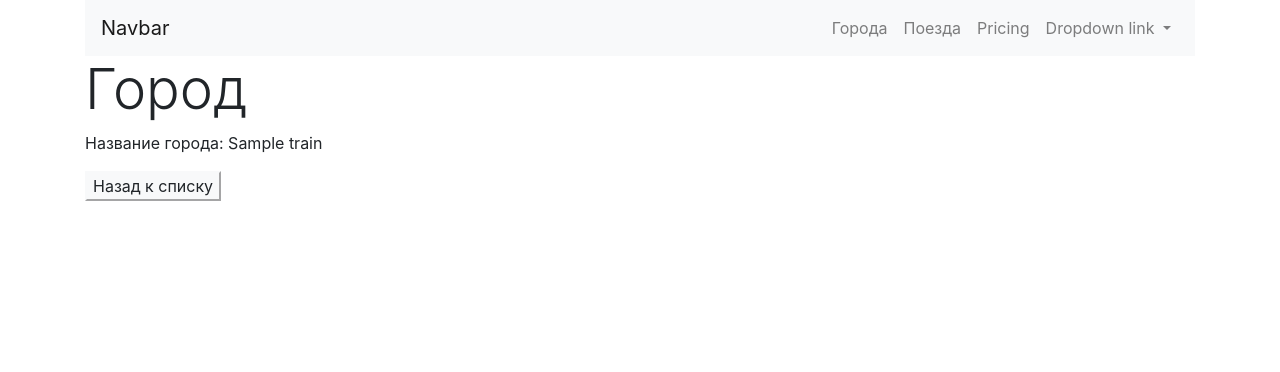
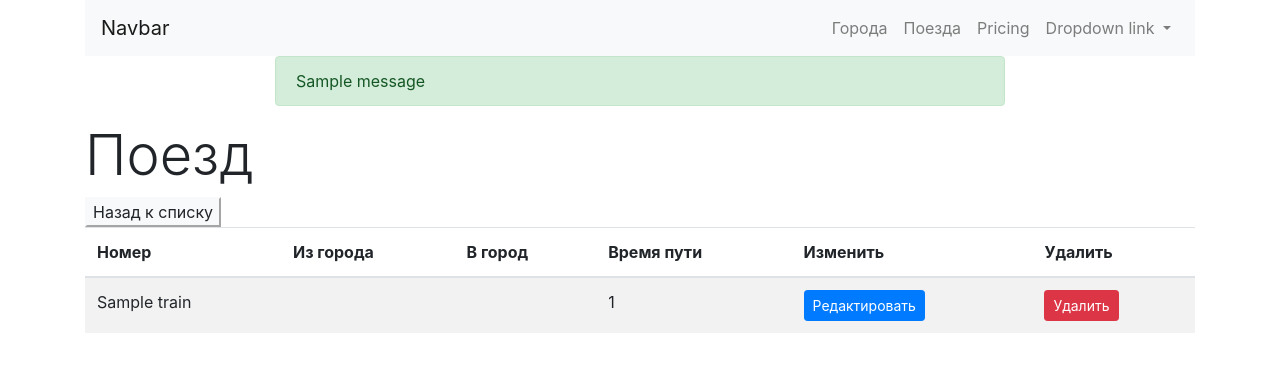
Before and after one commit to shydla/trewel, a Django app: page /trains/detail/1/ in a window 1280 px wide. Shown: the top 372 px of the page. Run offline with Django 3.2, Linux system fonts and the light colour scheme; data comes from the database, SQL or seed files in the repository; both versions use the stored data as it was after the commit; tables that the repository leaves empty hold one stand-in row (values such as "Sample post"); one stand-in notice (Sample message) is shown; some libraries are stand-ins or nearby versions.

Commit message:
add alerts

```diff
--- a/cities/templates/cities/update.html
+++ b/cities/templates/cities/update.html
@@ -4,7 +4,7 @@
 {% endblock %}
 
 {% block content %}
-    <h1 class="display-4">Редактирование новый город</h1>
+    <h1 class="display-4">Редактирование поезда</h1>
     <div class="row mx-auto">
         <div class="col-md-4">
             <form action="" method="post">{% csrf_token %}
--- a/templates/base.html
+++ b/templates/base.html
@@ -63,6 +63,29 @@
 
 
 <div class="container">
+<div class="row">
+    <div class="col-md-8 mx-auto">
+        {% if messages %}
+            {% for message in messages %}
+                {% if message.level == DEFAULT_MESSAGE_LEVELS.ERROR %}
+                    <div class="alert alert-danger messages">
+                    <span{% if message.tags %} class="{{ message.tags }}"{% endif %}>
+                        Внимание! {{ message }}<br>
+                    </span>
+                    </div>
+                {% else %}
+                    <div class="alert alert-success messages">
+                    <span{% if message.tags %}  class="{{ message.tags }}"{% endif %}>
+                        {{ message }}<br>
+                    </span>
+                    </div>
+                {% endif %}
+            {% endfor %}
+        {% endif %}
+    </div>
+</div>
+</div>
+<div class="container">
 {% block content %}
 
 {% endblock %}
--- a/trains/templates/trains/detail.html
+++ b/trains/templates/trains/detail.html
@@ -4,15 +4,54 @@
 {% endblock %}
 
 {% block content %}
-    <h1 class="display-4">Город</h1>
-    <div class="row">
-        <div class="col-md-6">
-                <p>Название города: {{ object.name }}</p>
-        </div>
-    </div>
+    <h1 class="display-4">Поезд</h1>
+    <table class="table table-striped">
+        <thead>
+        <tr>
+            <th>Номер</th>
+            <th>Из города</th>
+            <th>В город</th>
+            <th>Время пути</th>
+            <th>Изменить</th>
+            <th>Удалить</th>
+        </tr>
+        </thead>
+        <tbody>
+
+        <tr>
+            <td>
+                {{object.name}}
+            </td>
+            <td>
+                {{object.from_city}}
+            </td>
+            <td>
+                {{object.to_city}}
+            </td>
+            <td>
+                {{object.travel_time}}
+            </td>
+            <td>
+                <a href='{% url "train:update" pk=object.pk %}'>
+                    <button type="button" class="btn btn-primary btn-sm">
+                        Редактировать
+                    </button>
+                </a>
+            </td>
+            <td>
+                <a href='{% url "train:delete" pk=object.pk %}'>
+                    <button type="button" class="btn btn-danger btn-sm">
+                        Удалить
+                    </button>
+                </a>
+            </td>
+        </tr>
+
+
+        </tbody>
         <div class="row">
         <div class="col-md-6">
-                <a href="{% url 'city:home' %}">
+                <a href="{% url 'train:home' %}">
                     <button type="button" class="'btn btn-light">Назад к списку</button>
                 </a>
         </div>
--- a/trains/views.py
+++ b/trains/views.py
@@ -29,7 +29,7 @@
     form_class = TrainForm
     template_name = 'trains/create.html'
     success_url = reverse_lazy('train:home')
-    success_messages = 'Поезд создан'
+    success_message = 'Поезд создан'
 
 
 class TrainDeleteView(DeleteView):
@@ -38,7 +38,7 @@
     success_url = reverse_lazy('train:home')
 
     def get(self, request, *args, **kwargs):
-        messages.success(request, 'Поезд успешно удален')
+        messages.error(request, 'Поезд успешно удален')
         return self.post(request, *args, **kwargs)
 
 
@@ -47,4 +47,4 @@
     form_class = TrainForm
     template_name = 'trains/update.html'
     success_url = reverse_lazy('train:home')
-    success_messages = 'Поезд создан'
+    success_message = 'Поезд создан'
```
Also changed, not shown: cities/views.py (+7 -2 lines), trains/templates/trains/home.html (+14 -4 lines), cities/migrations/0002_auto_20191027_0707.py (added), db.sqlite3, trains/migrations/0001_initial.py (added), trains/migrations/__init__.py (added), 1 other file.
